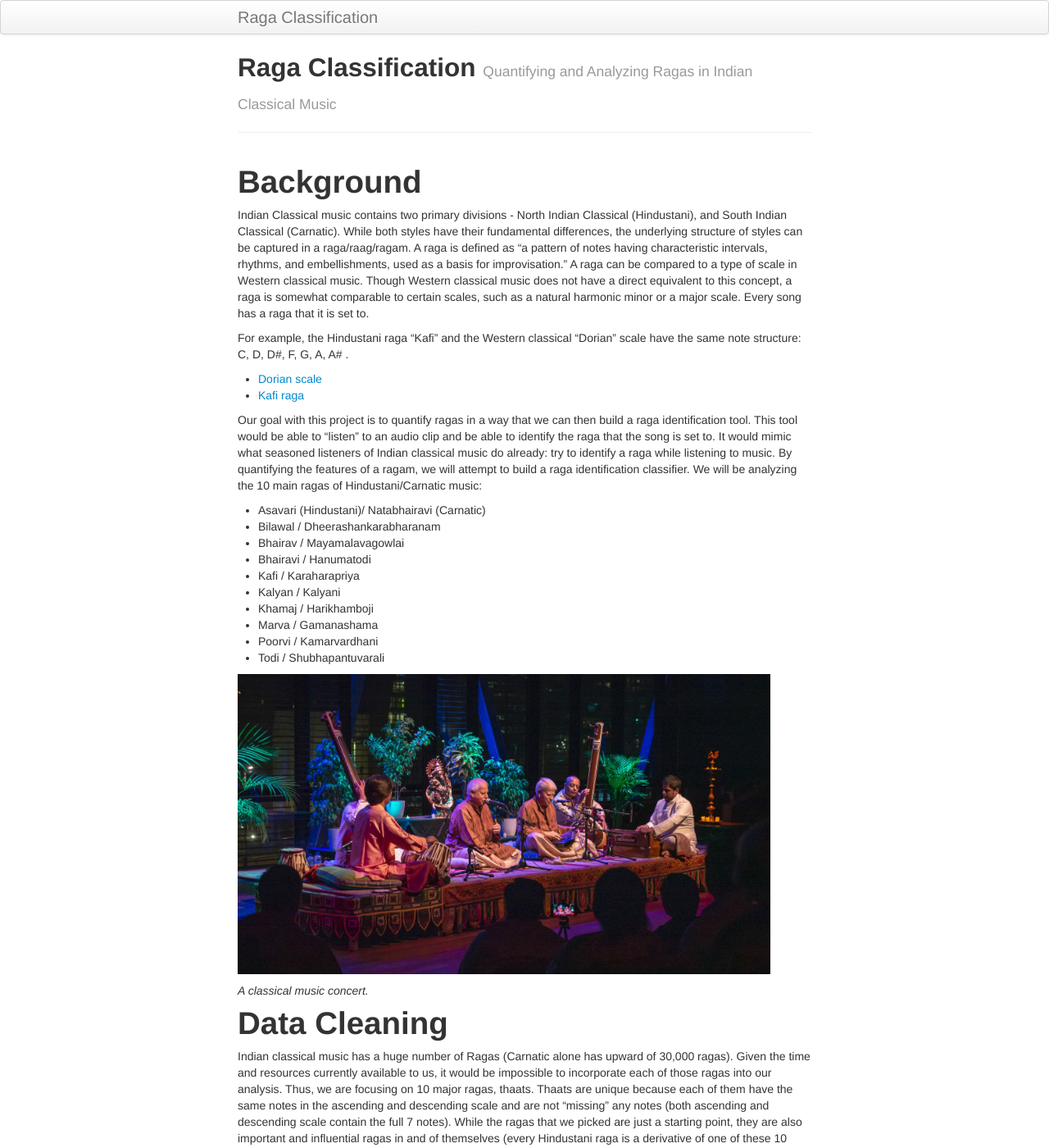
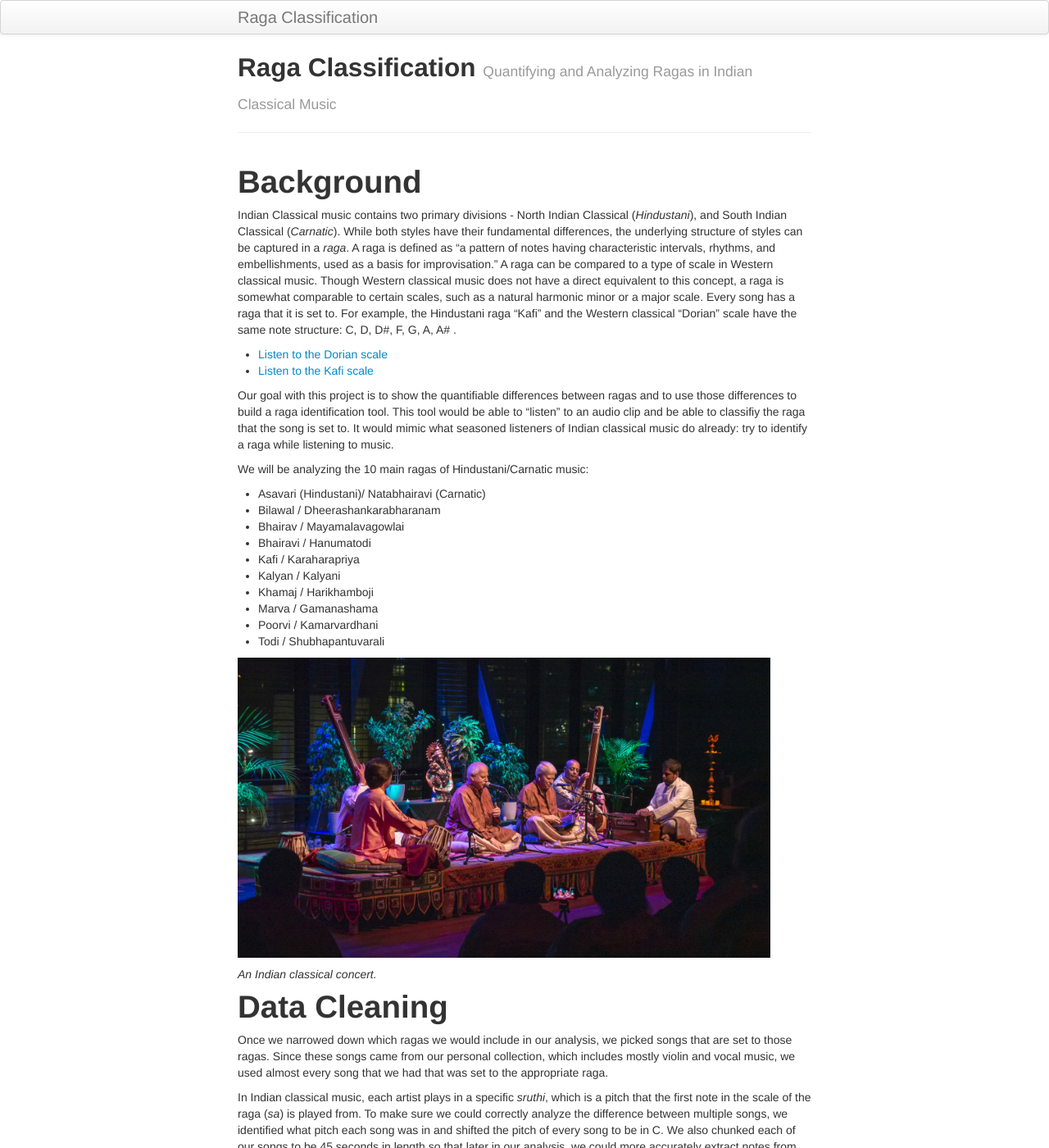
Before and after one commit to sruthiv98/RagaClassifier, a Jekyll site: the page built from index.md, in a window 1280 px wide and 1400 px high. Shown: the whole window at 82% size. Built offline with Jekyll 4.4.1, drawn with Linux system fonts in a browser that asks for light colours; some of the changed text lies outside the part shown.

Commit message:
Update index.md

```diff
--- a/index.md
+++ b/index.md
@@ -5,15 +5,15 @@ tagline: Quantifying and Analyzing Ragas in Indian Classical Music
 description: Capstone proj
 ---
 # Background
-Indian Classical music contains two primary divisions - North Indian Classical (Hindustani), and South Indian Classical (Carnatic). While both styles have their fundamental differences, the underlying structure of styles can be captured in a raga/raag/ragam. A raga is defined as “a pattern of notes having characteristic intervals, rhythms, and embellishments, used as a basis for improvisation.” A raga can be compared to a type of scale in Western classical music. Though Western classical music does not have a direct equivalent to this concept, a raga is somewhat comparable to certain scales, such as a natural harmonic minor or a major scale. Every song has a raga that it is set to.
+Indian Classical music contains two primary divisions - North Indian Classical (*Hindustani*), and South Indian Classical (*Carnatic*). While both styles have their fundamental differences, the underlying structure of styles can be captured in a *raga*. A raga is defined as “a pattern of notes having characteristic intervals, rhythms, and embellishments, used as a basis for improvisation.” A raga can be compared to a type of scale in Western classical music. Though Western classical music does not have a direct equivalent to this concept, a raga is somewhat comparable to certain scales, such as a natural harmonic minor or a major scale. Every song has a raga that it is set to. For example, the Hindustani raga "Kafi" and the Western classical "Dorian" scale have the same note structure: C, D, D#, F, G, A, A# .
 
-For example, the Hindustani raga "Kafi" and the Western classical "Dorian" scale have the same note structure: C, D, D#, F, G, A, A# .
-
-- [Dorian scale](audio&images/dorianpiano.mp3)
-- [Kafi raga](audio&images/KafiArohAvroh.mp3)
+- [Listen to the Dorian scale](audio&images/dorianpiano.mp3)
+- [Listen to the Kafi scale](audio&images/KafiArohAvroh.mp3)
 
 
-Our goal with this project is to quantify ragas in a way that we can then build a raga identification tool. This tool would be able to “listen” to an audio clip and be able to identify the raga that the song is set to. It would mimic what seasoned listeners of Indian classical music do already: try to identify a raga while listening to music. By quantifying the features of a ragam, we will attempt to build a raga identification classifier. We will be analyzing the 10 main ragas of Hindustani/Carnatic music:
+Our goal with this project is to show the quantifiable differences between ragas and to use those differences to build a raga identification tool. This tool would be able to “listen” to an audio clip and be able to classifiy the raga that the song is set to. It would mimic what seasoned listeners of Indian classical music do already: try to identify a raga while listening to music.
+
+We will be analyzing the 10 main ragas of Hindustani/Carnatic music:
 - Asavari (Hindustani)/ Natabhairavi (Carnatic)
 - Bilawal / Dheerashankarabharanam
 - Bhairav / Mayamalavagowlai
@@ -27,14 +27,13 @@ Our goal with this project is to quantify ragas in a way that we can then build
 
 <img src="https://raw.githubusercontent.com/sruthiv98/RagaClassifier/gh-pages/audio%26images/ConcertImage.jpeg" height="400" width="650" /> ![]()
 
-*A classical music concert.*
+*An Indian classical concert.*
 
 
 # Data Cleaning
-Indian classical music has a huge number of Ragas (Carnatic alone has upward of 30,000 ragas). Given the time and resources currently available to us, it would be impossible to incorporate each of those ragas into our analysis. Thus, we are focusing on 10 major ragas, thaats. Thaats are unique because each of them have the same notes in the ascending and descending scale and are not “missing” any notes (both ascending and descending scale contain the full 7 notes). While the ragas that we picked are just a starting point, they are also important and influential ragas in and of themselves (every Hindustani raga is a derivative of one of these 10 thaats).
+Once we narrowed down which ragas we would include in our analysis, we picked songs that are set to those ragas. Since these songs came from our personal collection, which includes mostly violin and vocal music, we used almost every song that we had that was set to the appropriate raga.
 
-Once we narrowed down which ragas we would include in our analysis, we picked songs that were set to those ragas. Since these songs came from our personal collection, which includes mostly violin and vocal music, we used almost every song that we had that was set to the appropriate raga.
-In Indian classical music, each artist plays in a specific sruthi, which is a pitch that the first note in the scale of the raga (sa) is played from. To make sure we could correctly analyze the difference between multiple songs, we identified what pitch each song was in and shifted the pitch of every song to be in C Major. We also chunked each of our songs to be 45 seconds in length so that later in our analysis, we could more accurately extract notes from them. We then loaded this information (encoded as an audio time-series array) into a csv for further use.
+In Indian classical music, each artist plays in a specific *sruthi*, which is a pitch that the first note in the scale of the raga (*sa*) is played from. To make sure we could correctly analyze the difference between multiple songs, we identified what pitch each song was in and shifted the pitch of every song to be in C. We also chunked each of our songs to be 45 seconds in length so that later in our analysis, we could more accurately extract notes from them. We then loaded this information (encoded as an audio time-series array) into a csv for further use.
 
 
 # Feature Extraction & Analysis
@@ -48,12 +47,13 @@ Our analysis attempts to show the quantitative differences between each of the 1
 The second part of our analysis will look at a sequence of notes taken from the clearest clip from each raga and will look at the most frequently occurring bigrams and trigrams. We will then compare these bigram and trigram frequencies with phrases that we know to be common in each raga and assess the accuracy of this quantification method.
 
 ## Note Extraction
-Our note frequencies for each raga were derived from the Python package librosa's chromagram method. The chromagram method uses a Short-time Fourier Transform.
+Our note frequencies for each raga were derived from the Python package librosa's chromagram method. The chromagram method uses a Short-time Fourier Transform to identify the notes being played from the audio stream.
 
 Given an audio time-series array, this method will assess how the pitch content of the time series is distributed over the twelve chroma bands, or pitches. After normalizing the pitches so all of the audio clips started in C, we extracted the sequence of notes from the chromagram. Librosa’s chromagrams, however, calculate 43 notes for every 1 second of audio provided. However when analyzing a sequence of notes, unlike when analyzing note frequency in general, it was really important that we minimized any notes that were played by accident or were incorrectly picked up by librosa (noise, quite literally). So, in order to minimize noise, we took the most-played note per second (the mode of every 43 notes). Looking at the arrays that generated the chromagram, we were able to isolate the loudest notes played in each second, based on its decibel value, and took the mode of that. Once we had a cohesive sequence of notes, we were able to determine the frequency with which each note of the C major scale was played or sung in any particular raga. This is important because when taking the top 7 most frequently played/sung notes, we were able to identify what the scale of a raga is with a good level of accuracy.
 
 
 <img src="https://raw.githubusercontent.com/sruthiv98/RagaClassifier/gh-pages/audio%26images/AsavariChrom.png" height="300" width="900" /> ![]()
+
 *An example of a chromagram generated from an audio clip from raga Asavari*
 
 
```
